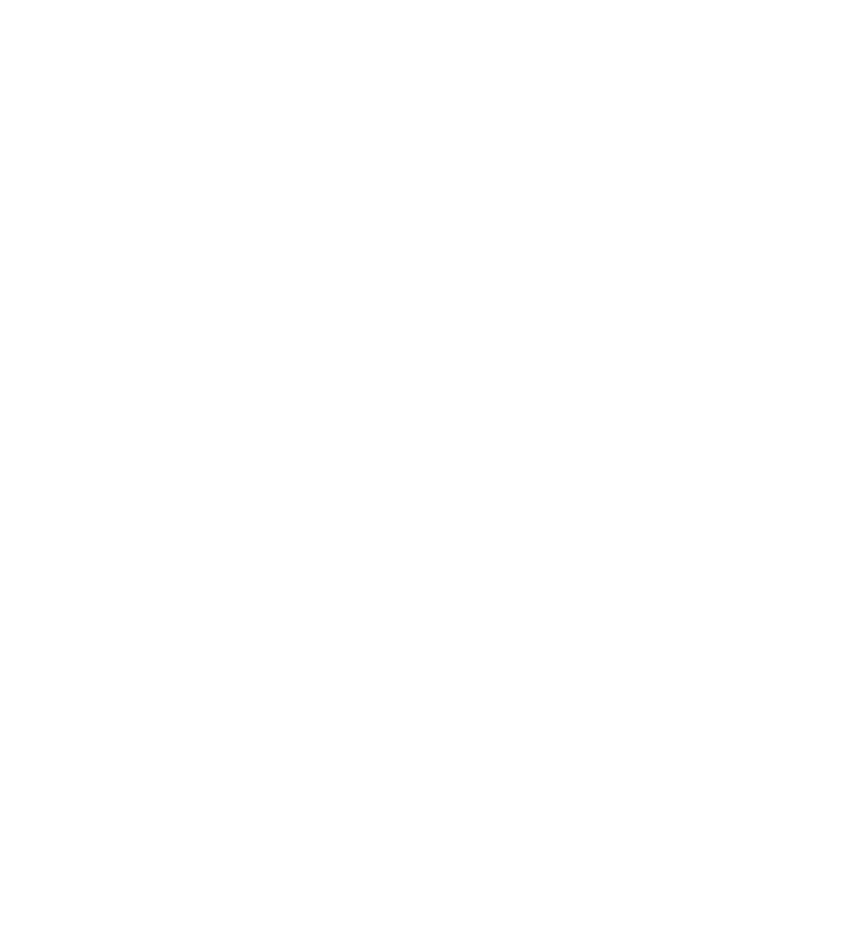
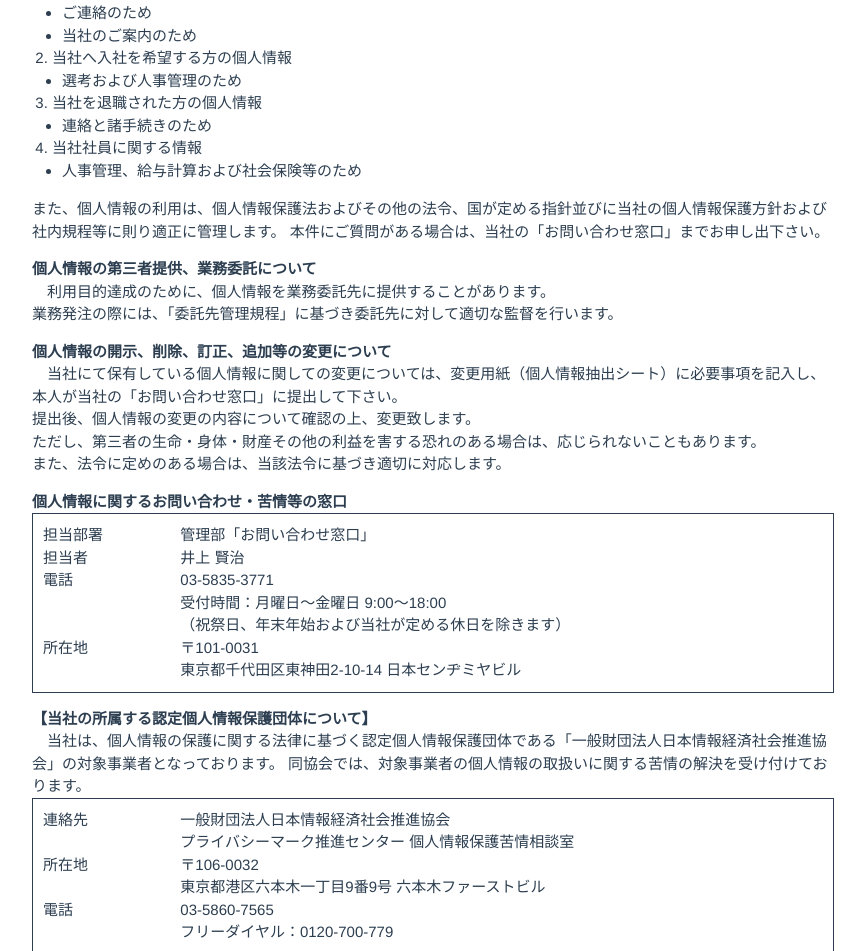
Before and after one commit to snowmemorySM/cosmo-home, a Vue app: page /privercy/privacy_handing in a window 1280 px wide. Shown: the part 221-1172 px from the top of the page, without its empty margins (207-1072 px from the left). Before the commit the page ends 800 px from the top, so only its background shows below. Built offline with nearby package versions, Linux system fonts and the light colour scheme.

Commit message:
個人情報画面の案内画面追加。

```diff
--- a/src/components/Footer.vue
+++ b/src/components/Footer.vue
@@ -4,8 +4,8 @@
           <div class="left-box">
             <span id="per-info">
               <!-- 개인정보 -->
-              <b-link class="per-info-link" href="#foo" disabled>個人情報保護方針</b-link>
-              <b-link class="per-info-link" disabled>個人情報の取り扱いについて</b-link>
+              <b-link class="per-info-link" href="/privercy/privacy_policy">個人情報保護方針</b-link>
+              <b-link class="per-info-link" href="/privercy/privacy_handing">個人情報の取り扱いについて</b-link>
             </span>
             <span id="cp-right">
               <!-- 회사 -->
--- /dev/null
+++ b/src/components/privercy/privacyHanding.vue
@@ -0,0 +1,126 @@
+<template>
+  <div class="policy-box">
+    <div class="block">
+      <h1>個人情報保護方針</h1>
+    </div>
+
+    <div class="block">
+      当社は、利用目的を別途通知する場合等を除き、以下の利用目的の範囲を超えて個人情報を利用しません。
+    </div>
+
+    <div class="block menu-disc">
+      <ol>
+        <li>
+          取引先担当者情報
+          <ul>
+            <li>ご連絡のため</li>
+            <li>当社のご案内のため</li>
+          </ul>
+        </li>
+        <li>
+          当社へ入社を希望する方の個人情報
+          <ul>
+            <li>選考および人事管理のため</li>
+          </ul>
+        </li>
+        <li>
+          当社を退職された方の個人情報
+          <ul>
+            <li>連絡と諸手続きのため</li>
+          </ul>
+        </li>
+        <li>
+          当社社員に関する情報
+          <ul>
+            <li>人事管理、給与計算および社会保険等のため</li>
+          </ul>
+        </li>
+      </ol>
+    </div>
+
+    <div class="block">
+      また、個人情報の利用は、個人情報保護法およびその他の法令、国が定める指針並びに当社の個人情報保護方針および社内規程等に則り適正に管理します。
+      本件にご質問がある場合は、当社の「お問い合わせ窓口」までお申し出下さい。
+    </div>
+
+    <div class="block">
+      <b>個人情報の第三者提供、業務委託について</b><br/>
+      <div class="iden">
+        利用目的達成のために、個人情報を業務委託先に提供することがあります。<br/>
+        業務発注の際には、「委託先管理規程」に基づき委託先に対して適切な監督を行います。
+      </div>
+    </div>
+
+    <div class="block">
+      <b>個人情報の開示、削除、訂正、追加等の変更について</b><br/>
+      <div class="iden">
+      当社にて保有している個人情報に関しての変更については、変更用紙（個人情報抽出シート）に必要事項を記入し、 本人が当社の「お問い合わせ窓口」に提出して下さい。<br/>
+      提出後、個人情報の変更の内容について確認の上、変更致します。<br/>
+      ただし、第三者の生命・身体・財産その他の利益を害する恐れのある場合は、応じられないこともあります。<br/>
+      また、法令に定めのある場合は、当該法令に基づき適切に対応します。
+      </div>
+    </div>
+
+    <div class="block">
+      <b>個人情報に関するお問い合わせ・苦情等の窓口</b><br/>
+      <div class="sub-radi">
+        <div class="row">
+          <div class="col-2">担当部署</div>
+          <div class="col-8">管理部「お問い合わせ窓口」</div>
+        </div>
+        <div class="row">
+          <div class="col-2">担当者</div>
+          <div class="col-8">井上 賢治</div>
+        </div>
+        <div class="row">
+          <div class="col-2">電話</div>
+          <div class="col-8">
+            03-5835-3771<br/>
+            受付時間：月曜日～金曜日 9:00～18:00<br/>
+            （祝祭日、年末年始および当社が定める休日を除きます）
+          </div>
+        </div>
+        <div class="row">
+          <div class="col-2">所在地</div>
+          <div class="col-8">
+            〒101-0031<br/>
+            東京都千代田区東神田2-10-14 日本センヂミヤビル
+          </div>
+        </div>
+      </div>
+    </div>
+
+    <div class="block">
+      <div>
+        <b>【当社の所属する認定個人情報保護団体について】</b><br/>
+        <div class="iden">
+          当社は、個人情報の保護に関する法律に基づく認定個人情報保護団体である「一般財団法人日本情報経済社会推進協会」の対象事業者となっております。
+          同協会では、対象事業者の個人情報の取扱いに関する苦情の解決を受け付けております。
+        </div>
+        <div class="sub-radi">
+          <div class="row">
+            <div class="col-2">連絡先</div>
+            <div class="col-8">
+              一般財団法人日本情報経済社会推進協会<br/>
+              プライバシーマーク推進センター 個人情報保護苦情相談室
+            </div>
+          </div>
+          <div class="row">
+            <div class="col-2">所在地</div>
+            <div class="col-8">
+              〒106-0032<br/>
+              東京都港区六本木一丁目9番9号 六本木ファーストビル
+            </div>
+          </div>
+          <div class="row">
+            <div class="col-2">電話</div>
+            <div class="col-8">
+              03-5860-7565 <br/>
+              フリーダイヤル：0120-700-779
+            </div>
+          </div>
+        </div>
+      </div>
+    </div>
+  </div>
+</template>
--- /dev/null
+++ b/src/components/privercy/privacyPolicy.vue
@@ -0,0 +1,43 @@
+<template>
+  <div class="policy-box">
+    <div class="block">
+      <h1>個人情報保護方針</h1>
+    </div>
+    <div class="block iden">
+      株式会社コスモコンサルティング（以下当社といいます）は、高度情報化社会における情報システムの安全性、 及び信頼性の確保に万全を期するとともに、個人情報に関する保護の重要性に鑑み、従業員の個人情報保護に関する意識を啓蒙するとともに、 事業展開にあたってはその取扱いに万全を期し、個人の権利が侵害されることのないように努めてまいります。
+弊社は主にコスモコンサルティング業務を展開していますが、それに関連して取り扱うすべての個人情報及び保有している従業員他の 個人情報を保護するためのマネジメントシステムの構築にあたって、その方針を以下に宣言します。
+    </div>
+
+    <div class="block iden">
+      弊社は主にコスモコンサルティング業務を展開していますが、それに関連して取り扱うすべての個人情報及び保有している従業員他の 個人情報を保護するためのマネジメントシステムの構築にあたって、その方針を以下に宣言します。
+    </div>
+
+    <div class="num-block">
+      <ol>
+        <li>当社のコスモコンサルティング業務において、適正な個人情報の取得、利用及び提供が確実に実施されるような体制を維持します。</li>
+        <li>個人情報を取得するにあたっては、利用目的を明示するとともに、特定された利用目的の達成に必要な範囲を超えた個人情報の取扱いを行ないません。
+目的外利用が行われないような管理体制を構築します。また当社が保有する個人情報を外部に預託する場合には、委託先の評価・管理を実施し、安全な
+保護水準を維持します。</li>
+        <li>当社が取り扱う個人情報へのあらゆるリスク（漏えい、滅失またはき損）に対して、効果的な安全対策等の予防処置及び是正処置を講じる。
+また、個人情報に関する苦情及び相談に対して速やかに対応いたします。</li>
+        <li>個人情報の取扱いに関する法令、国が定める指針その他の規範を常に監視し、遵守します。</li>
+        <li>個人情報保護のための個人情報保護マネジメントシステムを構築し、内部監査、教育訓練、定期的な見直しを通じて、継続的な改善を行い、適正な管理体制を維持します。</li>
+      </ol>
+    </div>
+
+    <span class="right-info">
+        <ul>
+          <li>株式会社コスモコンサルティング</li>
+          <li>代表取締役  白山 善夫</li>
+          <li>制定日：２０１６年９月２０日</li>
+        </ul>
+    </span>
+
+    <span class="left-info">
+      <ul>
+        <li>個人情報保護方針等に関する問合せ先：コスモコンサルティング株式会社</li>
+        <li>担当部署：営業統括部（井上賢治）連絡先：０３－５８３５－３７７１</li>
+      </ul>
+    </span>
+  </div>
+</template>
--- a/src/router/index.js
+++ b/src/router/index.js
@@ -8,14 +8,18 @@
 import Recruit from '../views/Recruit.vue'
 import QnA from '../views/QnA.vue'
 import Message from '../views/Message.vue'
+import Privercy from '../views/Privercy.vue'
 
 // Sub Contents
-
 import Info from '@/components/company/Info.vue'
 import Contact from '@/components/company/Contact.vue'
 import Performance from '@/components/company/Performance.vue'
 import Soshikizu from '@/components/company/Soshikizu.vue'
 import Privacy from '@/components/company/Privacy.vue'
+
+// 個人情報
+import privacyHanding from '@/components/privercy/privacyHanding.vue';
+import privacyPolicy from '@/components/privercy/privacyPolicy.vue';
 
 Vue.use(VueRouter)
 
@@ -73,6 +77,21 @@
     component: QnA
   },
   {
+    path: '/privercy',
+    name: 'Privercy',
+    component: Privercy,
+    children: [
+      {
+        path: 'privacy_policy',
+        component: privacyPolicy
+      },
+      {
+        path: 'privacy_handing',
+        component: privacyHanding
+      },
+    ]
+  },
+  {
     path: '/about',
     name: 'About',
     // route level code-splitting
--- a/src/views/Company.vue
+++ b/src/views/Company.vue
@@ -13,7 +13,7 @@
         <router-link class="menu-item" to="/company/contact">会社位置</router-link>
         <router-link class="menu-item" to="/company/performance">実籍</router-link>
         <router-link class="menu-item" to="/company/soshikizu">組織図</router-link>
-        <router-link class="menu-item" to="/company/privacy">個人情報保護方針</router-link>
+        <router-link class="menu-item" to="/privercy/privacy_policy">個人情報保護方針</router-link>
       </div>
     </div>
 </template>
--- /dev/null
+++ b/src/views/Privercy.vue
@@ -0,0 +1,82 @@
+<template>
+  <div class="center-box">
+    <router-view></router-view>
+  </div>
+</template>
+
+<script>
+export default {
+
+}
+</script>
+
+<style>
+.center-box {
+  position: relative;
+  width: 65%;
+  margin: 0 auto;
+  min-height: 400px;
+  margin-top: 20px;
+}
+
+.policy-box {
+  text-align: left;
+  font-size: 15px;
+}
+
+.policy-box .block,
+.policy-box .num-block {
+  position: relative;
+  margin-top: 10px;
+}
+
+.policy-box .block {
+  margin: 15px;
+}
+
+.policy-box .iden {
+  text-indent: 1em;
+}
+
+.policy-box .num-block ol li {
+  margin-bottom: 5px;
+}
+
+.right-info {
+  position: absolute;
+  right: 40px;
+}
+
+.left-info {
+  position: relative;
+  display: block;
+  margin-top: 120px;
+  left: 20px;
+}
+
+.left-info ul,
+.right-info ul{
+  margin: 0;
+  list-style:none;
+  margin: 0;
+  padding: 0;
+}
+
+.sub-radi {
+  border: 1px solid;
+  padding: 10px 0 10px;
+}
+
+.sub-radi .col-2 {
+  margin-left: 10px;
+}
+
+.menu-disc ol {
+  padding-left: 20px;
+}
+.menu-disc ul{
+  list-style: disc;
+  padding-left: 10px;
+}
+
+</style>
```
